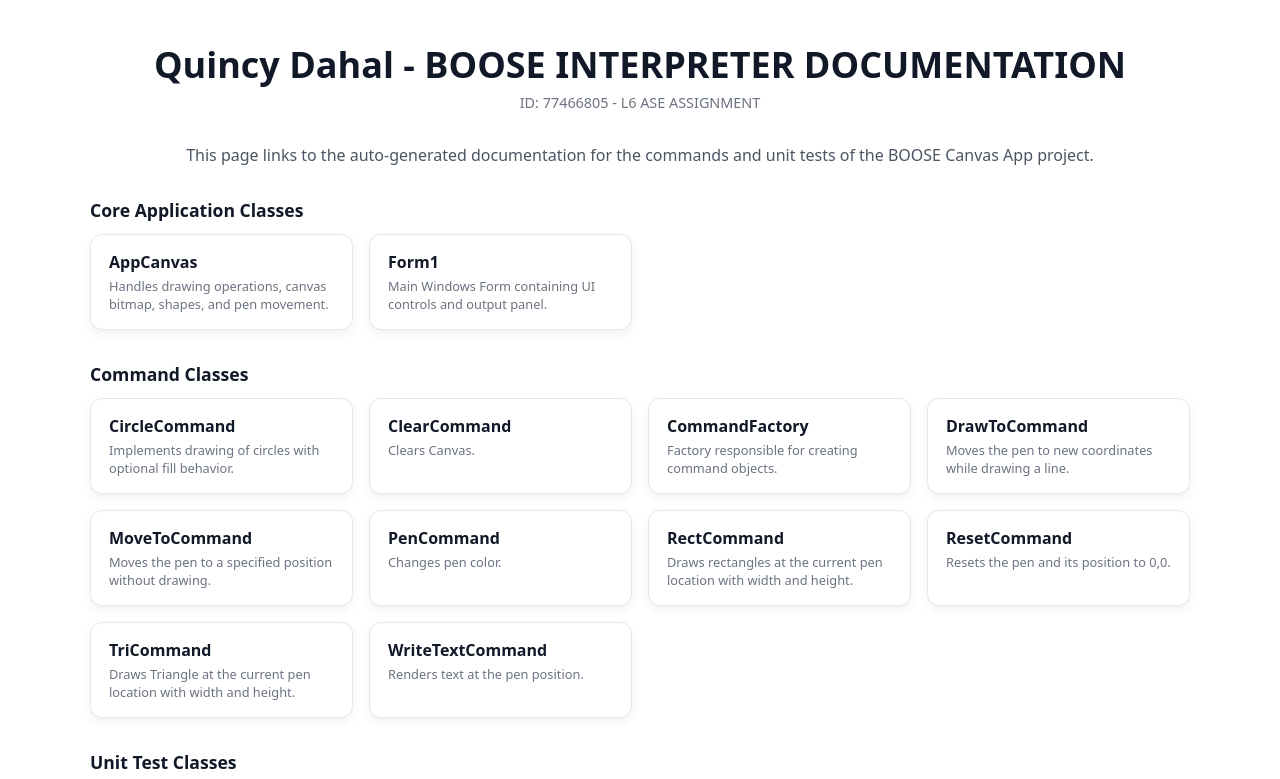
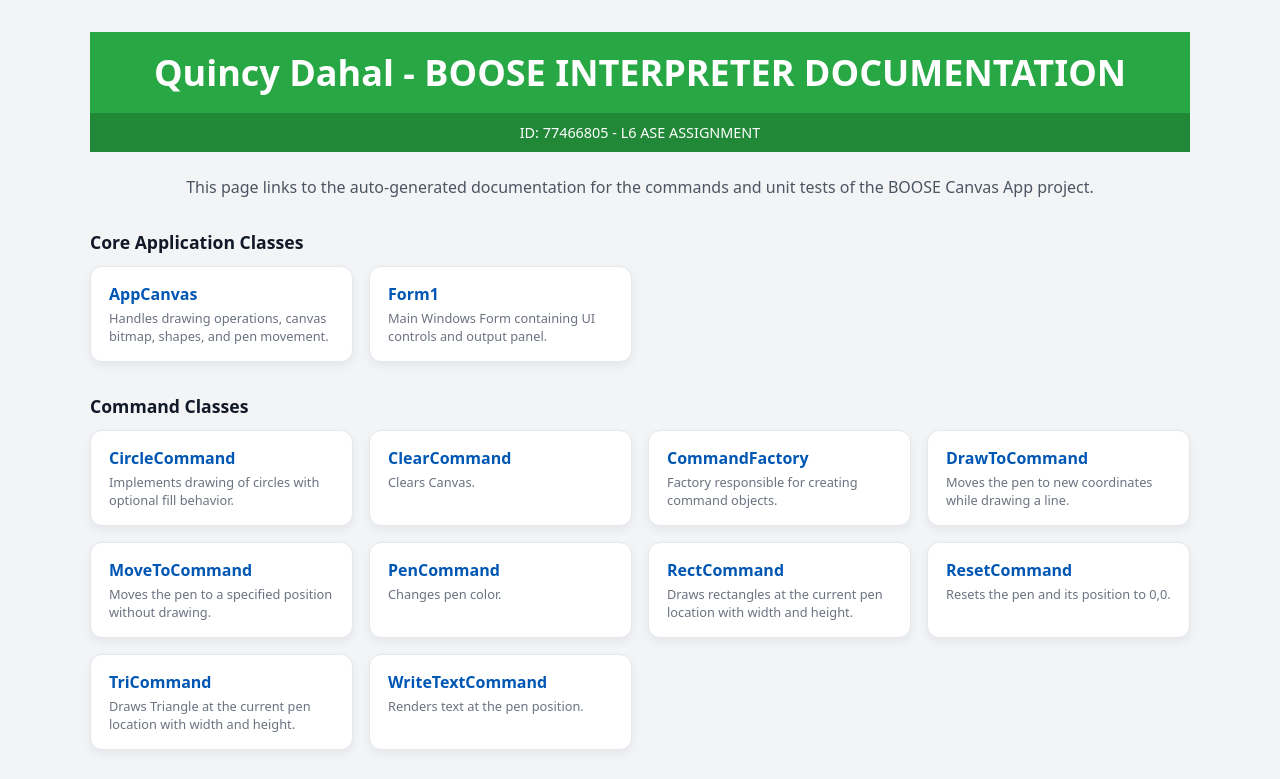
Before and after one commit to quincydahal/BOOSE_Documentation, a plain HTML site: page index.html in a window 1280 px wide. Shown: the top 779 px of the page. Drawn offline with Linux system fonts and the light colour scheme.

Commit message:
Website Documentation

```diff
--- a/index.html
+++ b/index.html
@@ -13,9 +13,9 @@
 
         body {
             font-family: system-ui, -apple-system, BlinkMacSystemFont, "Segoe UI", sans-serif;
-            background: #ffffff;               /* white background */
+            background: #f3f4f6;               /* light grey page background */
             color: #111827;                    /* dark text */
-            padding: 40px 16px;
+            padding: 32px 16px 40px;
         }
 
         .page {
@@ -23,18 +23,24 @@
             margin: 0 auto;
         }
 
+        /* Header & ID bar – green like the reference */
         h1 {
             text-align: center;
-            margin-bottom: 4px;
             font-size: 2.25rem;
             font-weight: 700;
+            background: #28a745;              /* main green */
+            color: #ffffff;
+            padding: 16px 12px;
+            margin-bottom: 0;
         }
 
         .subtitle-main {
             text-align: center;
-            margin-bottom: 32px;
             font-size: 0.9rem;
-            color: #6b7280;
+            background: #218838;              /* darker green strip */
+            color: #ffffff;
+            padding: 10px 12px;
+            margin-bottom: 24px;
         }
 
         p {
@@ -68,9 +74,10 @@
             transition: transform 0.15s ease, box-shadow 0.15s ease, border-color 0.15s ease;
         }
 
+        /* Link text in cards – blue like the reference */
         .card a {
             text-decoration: none;
-            color: #111827;
+            color: #0056b3;                   /* deep blue */
             font-weight: 600;
             display: block;
         }
@@ -85,8 +92,8 @@
 
         .card:hover {
             transform: translateY(-3px);
-            border-color: #3b82f6;
-            box-shadow: 0 10px 20px rgba(37, 99, 235, 0.12);
+            border-color: #007bff;            /* brighter blue on hover */
+            box-shadow: 0 10px 20px rgba(0, 123, 255, 0.18);
         }
 
         .footer {
@@ -108,6 +115,7 @@
             This page links to the auto-generated documentation for the commands
             and unit tests of the BOOSE Canvas App project.
         </p>
+
         <!-- New section: core application classes -->
         <h2>Core Application Classes</h2>
         <ul class="card-grid">
```
